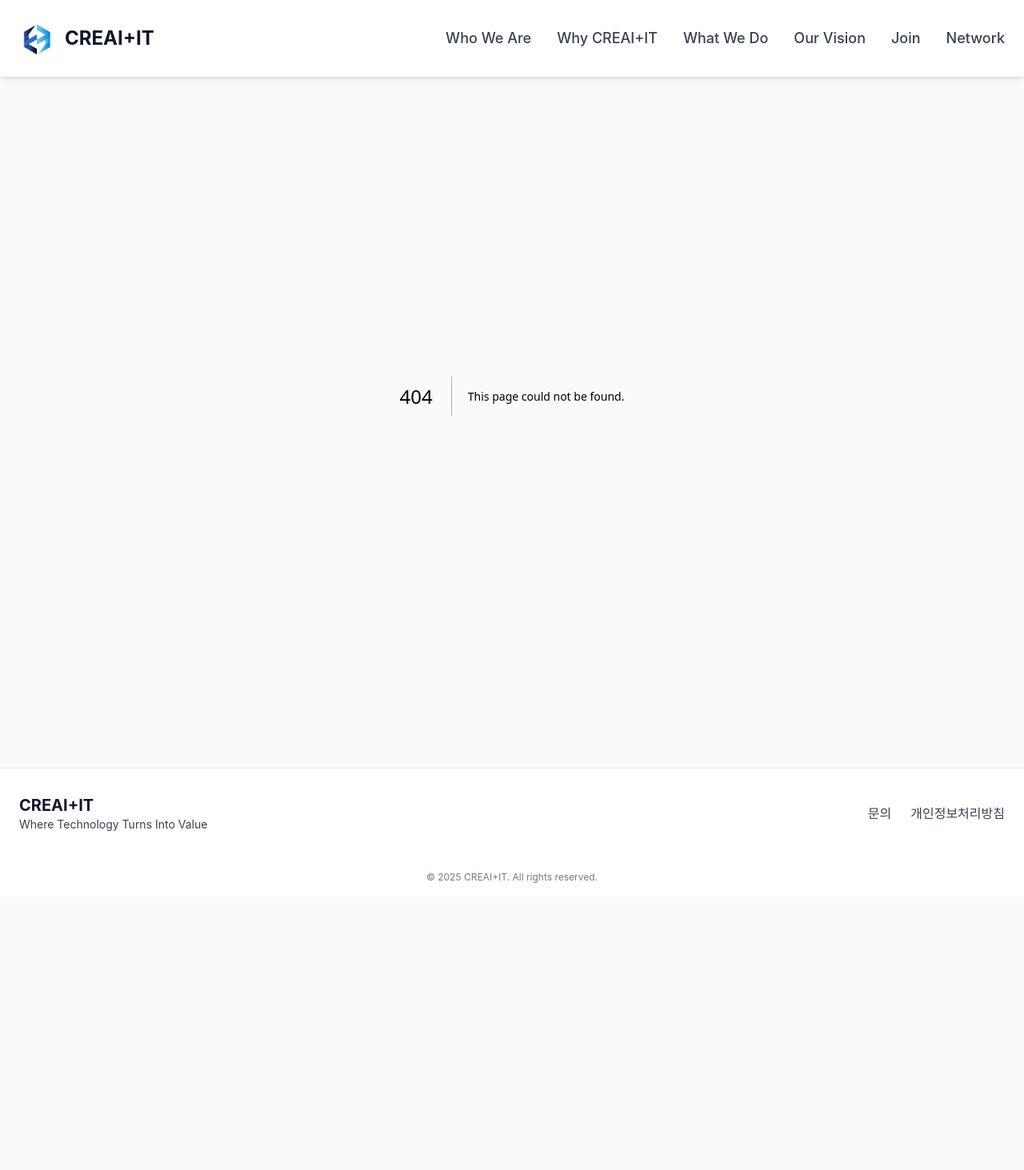
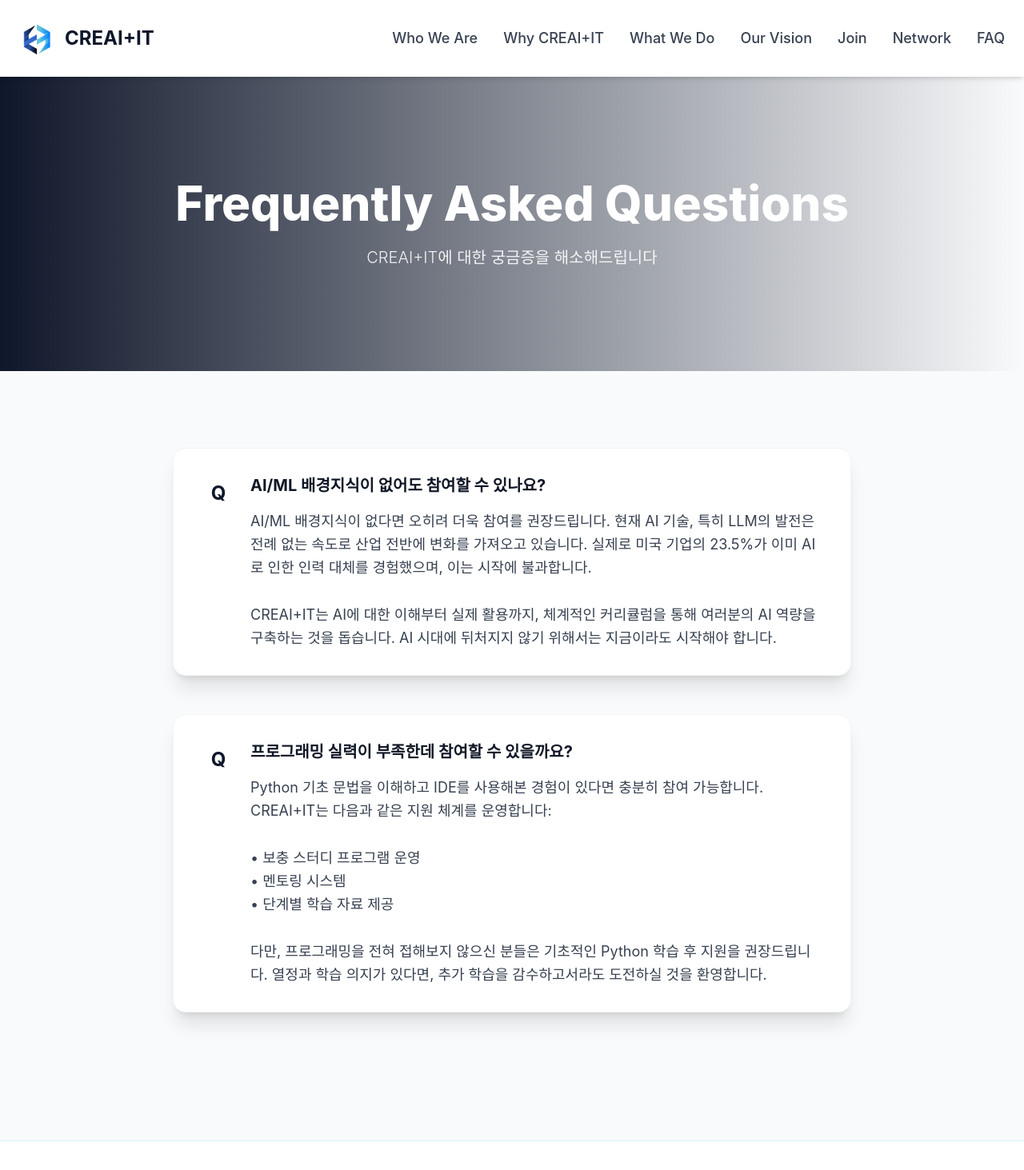
Before and after one commit to AInosjm/creai-it-webpage, a Next.js app: page /faq in a window 1280 px wide. Before the commit this address had no page. Shown: the top 1463 px of the page at 80% size. Before the commit the page ends 1121 px from the top, so only its background shows below. Built offline with nearby package versions, Linux system fonts and the light colour scheme.

Commit message:
webpage updated

```diff
--- a/app/activities/page.js
+++ b/app/activities/page.js
@@ -55,7 +55,7 @@ export default function ActivitiesPage() {
                       <li>• Model Context Protocol & LangChain 활용</li>
                       <li>• Neo4j 기반 Knowledge Graph 구축</li>
                       <li>• Langfuse로 LLM 모니터링 & 최적화</li>
-                      <li>• 현업 AI 엔지니어의 실시간 코드 리뷰</li>
+                      <li>• 배운 개념 기반 Agentic System 구현</li>
                     </ul>
                   </div>
                 </div>
--- /dev/null
+++ b/app/faq/page.js
@@ -0,0 +1,55 @@
+export default function FAQPage() {
+  return (
+    <div className="w-full">
+      <div className="relative bg-gradient-to-r from-navy to-sky-900 py-32 px-6 text-center overflow-hidden">
+        <div className="absolute inset-0 bg-grid-white/[0.05] bg-[size:60px_60px]" />
+        <div className="relative z-10">
+          <h1 className="text-6xl font-extrabold text-white mb-6 animate-slideUp">Frequently Asked Questions</h1>
+          <p className="max-w-3xl mx-auto text-xl text-white/90 font-light animate-slideUp delay-100">
+            CREAI+IT에 대한 궁금증을 해소해드립니다
+          </p>
+        </div>
+      </div>
+
+      <div className="max-w-4xl mx-auto px-6 py-24">
+        <div className="space-y-12">
+          <div className="bg-white rounded-2xl p-8 shadow-xl border border-gray-100 hover:shadow-2xl transition-all duration-300">
+            <div className="flex items-start space-x-4">
+              <div className="w-12 h-12 bg-sky-100 rounded-xl flex items-center justify-center flex-shrink-0">
+                <span className="text-2xl font-bold text-sky-600">Q</span>
+              </div>
+              <div>
+                <h3 className="text-xl font-bold text-gray-900 mb-4">AI/ML 배경지식이 없어도 참여할 수 있나요?</h3>
+                <p className="text-lg text-gray-700 leading-relaxed">
+                  AI/ML 배경지식이 없다면 오히려 더욱 참여를 권장드립니다. 현재 AI 기술, 특히 LLM의 발전은 전례 없는 속도로 산업 전반에 변화를 가져오고 있습니다. 실제로 미국 기업의 23.5%가 이미 AI로 인한 인력 대체를 경험했으며, 이는 시작에 불과합니다.
+                  <br /><br />
+                  CREAI+IT는 AI에 대한 이해부터 실제 활용까지, 체계적인 커리큘럼을 통해 여러분의 AI 역량을 구축하는 것을 돕습니다. AI 시대에 뒤처지지 않기 위해서는 지금이라도 시작해야 합니다.
+                </p>
+              </div>
+            </div>
+          </div>
+
+          <div className="bg-white rounded-2xl p-8 shadow-xl border border-gray-100 hover:shadow-2xl transition-all duration-300">
+            <div className="flex items-start space-x-4">
+              <div className="w-12 h-12 bg-sky-100 rounded-xl flex items-center justify-center flex-shrink-0">
+                <span className="text-2xl font-bold text-sky-600">Q</span>
+              </div>
+              <div>
+                <h3 className="text-xl font-bold text-gray-900 mb-4">프로그래밍 실력이 부족한데 참여할 수 있을까요?</h3>
+                <p className="text-lg text-gray-700 leading-relaxed">
+                  Python 기초 문법을 이해하고 IDE를 사용해본 경험이 있다면 충분히 참여 가능합니다. CREAI+IT는 다음과 같은 지원 체계를 운영합니다:
+                  <br /><br />
+                  • 보충 스터디 프로그램 운영<br />
+                  • 멘토링 시스템<br />
+                  • 단계별 학습 자료 제공<br />
+                  <br />
+                  다만, 프로그래밍을 전혀 접해보지 않으신 분들은 기초적인 Python 학습 후 지원을 권장드립니다. 열정과 학습 의지가 있다면, 추가 학습을 감수하고서라도 도전하실 것을 환영합니다.
+                </p>
+              </div>
+            </div>
+          </div>
+        </div>
+      </div>
+    </div>
+  );
+}
--- a/app/page.js
+++ b/app/page.js
@@ -38,6 +38,12 @@ export default function HomePage() {
               더 알아보기
             </a>
           </div>
+          <a
+            href="/faq"
+            className="mt-8 text-white/80 hover:text-white underline text-lg animate-slideUp delay-400 transition-colors"
+          >
+            인공지능을 잘 몰라도 따라갈 수 있을까요?
+          </a>
         </div>
       </div>
 
--- a/app/why/page.js
+++ b/app/why/page.js
@@ -30,6 +30,9 @@ export default function WhyPage() {
                 <p className="text-gray-600">
                   이 변화는 멈추지 않고 있으며, 그 속도는 더욱 가속화되고 있습니다.
                 </p>
+                <p className="text-gray-600">
+                  최근에는 o-series (reasoning model) 또한 공개되며 다시 한번 발전의 속도가 재점화되고 있습니다.
+                </p>
               </div>
             </div>
             <div className="bg-white rounded-2xl p-8 shadow-xl border border-gray-100">
@@ -39,10 +42,13 @@ export default function WhyPage() {
               <h3 className="text-xl font-bold text-gray-900 mb-4">진지한 접근</h3>
               <div className="space-y-3">
                 <p className="text-gray-600">
-                  대부분의 단체가 단편적 관심에 그치는 반면, 우리는 이 변화를 진지하게 받아들입니다.
+                  대부분의 단체 혹은 개인이 LLM에 대한 단편적 관심에 그치는 반면, 우리는 이 변화를 진지하게 받아들입니다.
                 </p>
                 <p className="text-gray-600">
-                  동일한 기술도, 활용 방식에 따라 전혀 다른 성과가 나올 수 있습니다.
+                  동일한 기술도, 활용 방식에 따라 전혀 다른 성과가 나올 수 있습니다. 또한, 이 변화는 이전의 블록체인 같은 기술처럼 반짝할 기술이 아닌, 세상을 바꾸는 기술 입니다.
+                </p>
+                <p className="text-gray-600">
+                  꼭 창업을 하지 않더라도, LLM Native가 되는 것은 누구에게나 필요하며 중요합니다.
                 </p>
               </div>
             </div>
@@ -50,13 +56,16 @@ export default function WhyPage() {
               <div className="w-12 h-12 bg-sky-100 rounded-xl mb-6 flex items-center justify-center">
                 <span className="text-2xl text-sky-600">3</span>
               </div>
-              <h3 className="text-xl font-bold text-gray-900 mb-4">실천적 접근</h3>
+              <h3 className="text-xl font-bold text-gray-900 mb-4">실질적 접근</h3>
               <div className="space-y-3">
                 <p className="text-gray-600">
-                  Generative AI를 기반으로 한 Edge Tech를 비즈니스적 가치 창출로 연결합니다.
+                  LLM을 단순히 프롬프팅 하는 것에서 그치지 않습니다.
                 </p>
                 <p className="text-gray-600">
-                  체계적인 학습과 실전 프로젝트를 통해 실질적 역량을 키웁니다.
+                  LLM System을 어떻게 구현할지를 고민하고, 실제로 구현하는 경험을 제공합니다.
+                </p>
+                <p className="text-gray-600">
+                  단순 구현에서 나아가, 실제 시장에서 LLM이 어떤 가치를 창출할 수 있는지 고민하며 실제 BM 설계 및 프로덕트를 개발하는 경험을 제시합니다.
                 </p>
               </div>
             </div>
@@ -72,7 +81,7 @@ export default function WhyPage() {
                 <div className="pl-6 border-l-4 border-sky-500">
                   <h4 className="text-xl font-semibold mb-4">최신 기술 실습</h4>
                   <ul className="space-y-3 text-charcoal">
-                    <li>• GPT-4, LangChain, Neo4j 등 최신 스택 학습</li>
+                    <li>• OpenAI API, LangChain, Llamaindex 등 최신 스택 학습</li>
                     <li>• LLMOps 아키텍처 설계 및 구현</li>
                     <li>• Langfuse 기반 모델 모니터링</li>
                   </ul>
--- a/components/Header.js
+++ b/components/Header.js
@@ -12,7 +12,7 @@ export default function Header() {
           <span className="text-2xl font-bold text-navy">CREAI+IT</span>
         </Link>
         <nav className="hidden md:flex space-x-8">
-          {["about", "why", "activities", "vision", "join", "network"].map((page) => (
+          {["about", "why", "activities", "vision", "join", "network", "faq"].map((page) => (
             <Link
               key={page}
               href={`/${page}`}
@@ -23,7 +23,8 @@ export default function Header() {
               page === "activities" ? "What We Do" :
               page === "vision" ? "Our Vision" :
               page === "join" ? "Join" :
-              page === "network" ? "Network" : page}
+              page === "network" ? "Network" :
+              page === "faq" ? "FAQ" : page}
             </Link>
           ))}
         </nav>
```
